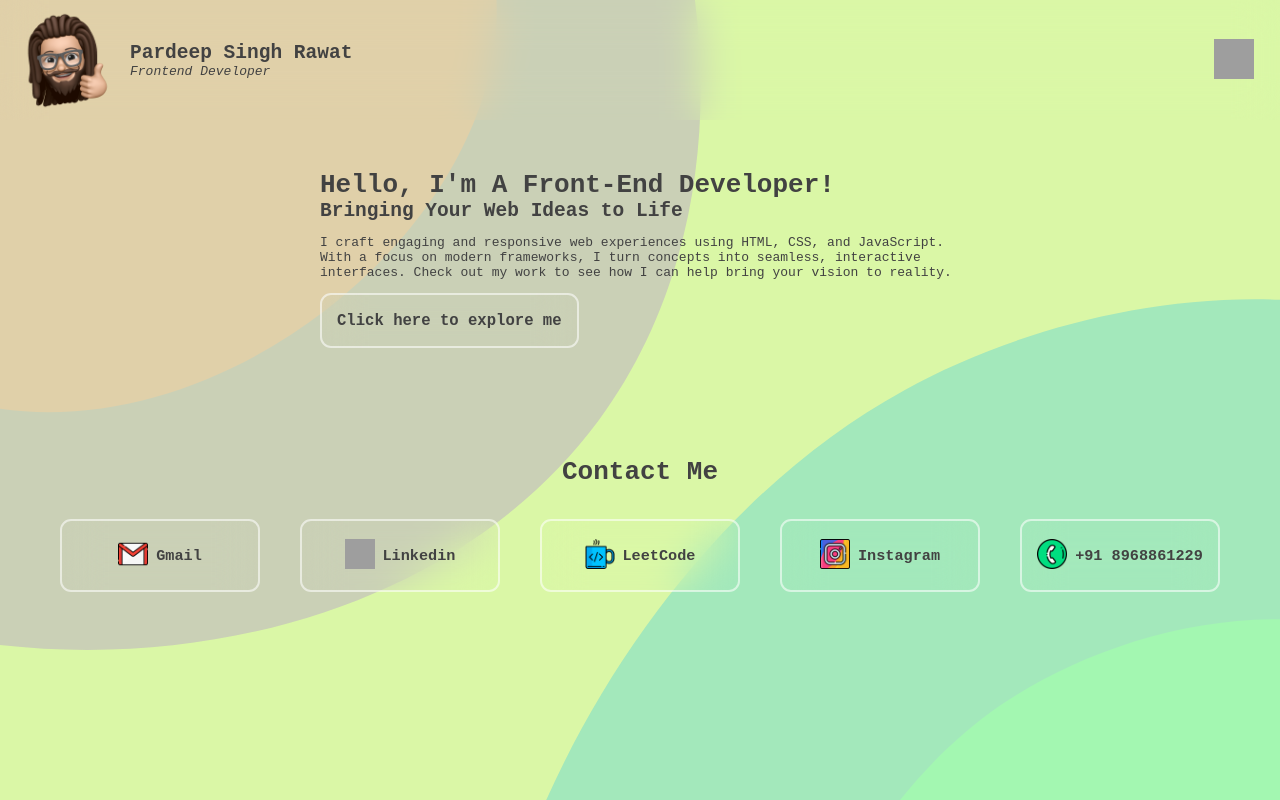
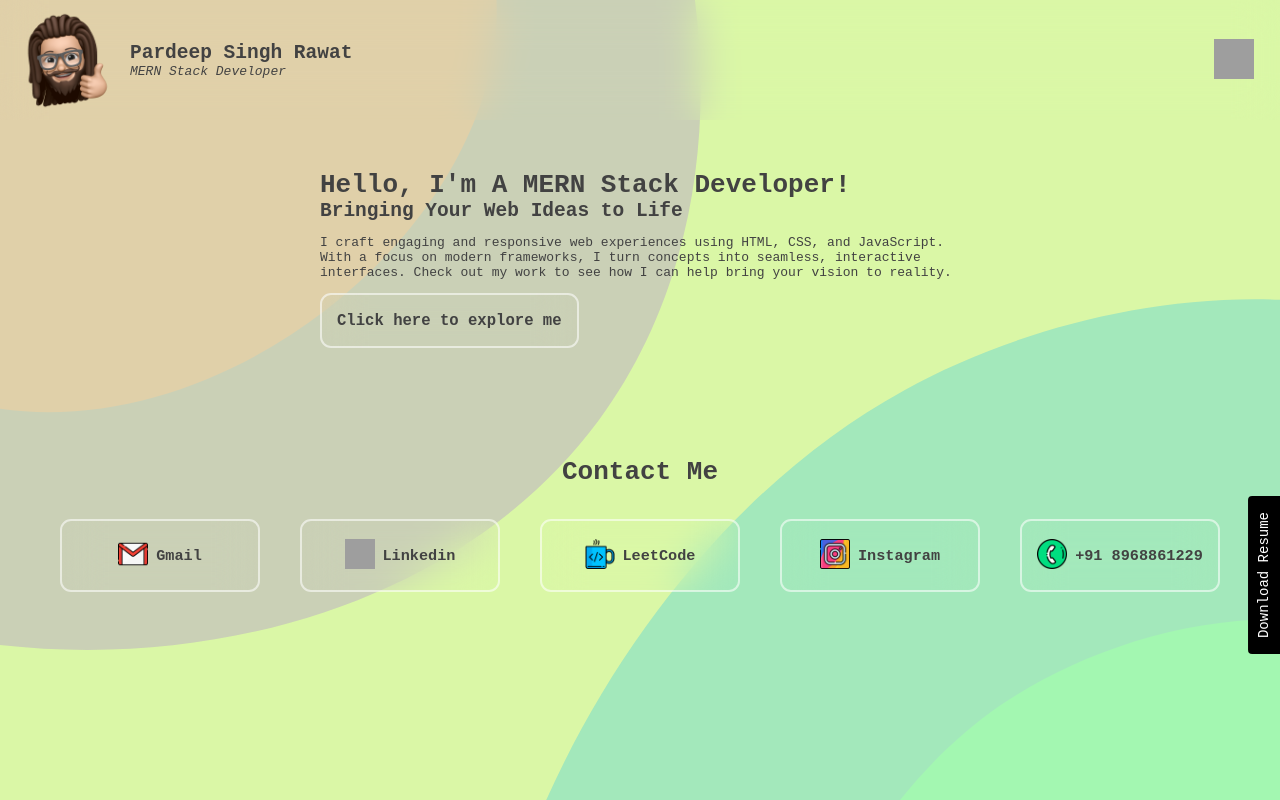
Before and after one commit to ShankySama/Portfolio, a React (Create React App) app: page / in a window 1280 px wide. Built offline with nearby package versions, Linux system fonts and the light colour scheme; grey boxes are pictures that could not be loaded.

Commit message:
resume badge added

```diff
--- a/src/App.js
+++ b/src/App.js
@@ -3,6 +3,7 @@ import Header from "./header/Header";
 import Main from "./main/Main";
 import { BodySvg } from "./components";
 import { useState } from "react";
+import ResumeBagde from "./components/ResumeBagde/ResumeBagde";
 
 function App() {
   const [showSection, setShowSection] = useState({
@@ -58,6 +59,7 @@ function App() {
         handleExploreAllClick={handleExploreAllClick}
         handleGoBack={handleGoBack}
       />
+      <ResumeBagde/>
       <Footer />
     </div>
   );
--- /dev/null
+++ b/src/components/ResumeBagde/ResumeBadge.css
@@ -0,0 +1,19 @@
+.resume_bagde {
+  position: fixed;
+  top: 60%;
+  right: 0px;
+  transform: rotate(-90deg) translateY(-50%);
+  transform-origin: right center;
+  background-color: black;
+  color: white;
+  padding: 8px 16px;
+  font-size: 14px;
+  border-radius: 4px 4px 0 0;
+  z-index: 1000;
+  white-space: nowrap;
+  cursor: pointer;
+  a{
+    text-decoration: none;
+    color: white;
+  }
+}
--- /dev/null
+++ b/src/components/ResumeBagde/ResumeBagde.jsx
@@ -0,0 +1,14 @@
+import './ResumeBadge.css'
+import resume from '../../data/mainData/Pardeep-Singh-Rawat-Resume.pdf'
+
+const ResumeBagde = () => {
+  return (
+    <div className="resume_bagde">
+        <a href={resume} download>
+        Download Resume
+        </a>
+    </div>
+  )
+}
+
+export default ResumeBagde
--- a/src/data/headerData/data.js
+++ b/src/data/headerData/data.js
@@ -12,7 +12,7 @@ export const headerData = {
   },
   greeting: "Hi, How are you ?",
   title: "Pardeep Singh Rawat",
-  subTitle: "Frontend Developer",
+  subTitle: "MERN Stack Developer",
   mode: {
     lightMode: {
       height: 40,
--- a/src/data/mainData/data.js
+++ b/src/data/mainData/data.js
@@ -50,7 +50,7 @@ import pu_logo from "../../assets/images/pu-logo.png";
 
 export const mainData = {
   intro: {
-    title: "Hello, I'm a Front-End Developer!",
+    title: "Hello, I'm a MERN stack Developer!",
     subTitle: "Bringing Your Web Ideas to Life",
     description:
       "I craft engaging and responsive web experiences using HTML, CSS, and JavaScript. With a focus on modern frameworks, I turn concepts into seamless, interactive interfaces. Check out my work to see how I can help bring your vision to reality.",
```
Also changed, not shown: 1 other file (tests, documents, lock files or other folders).
